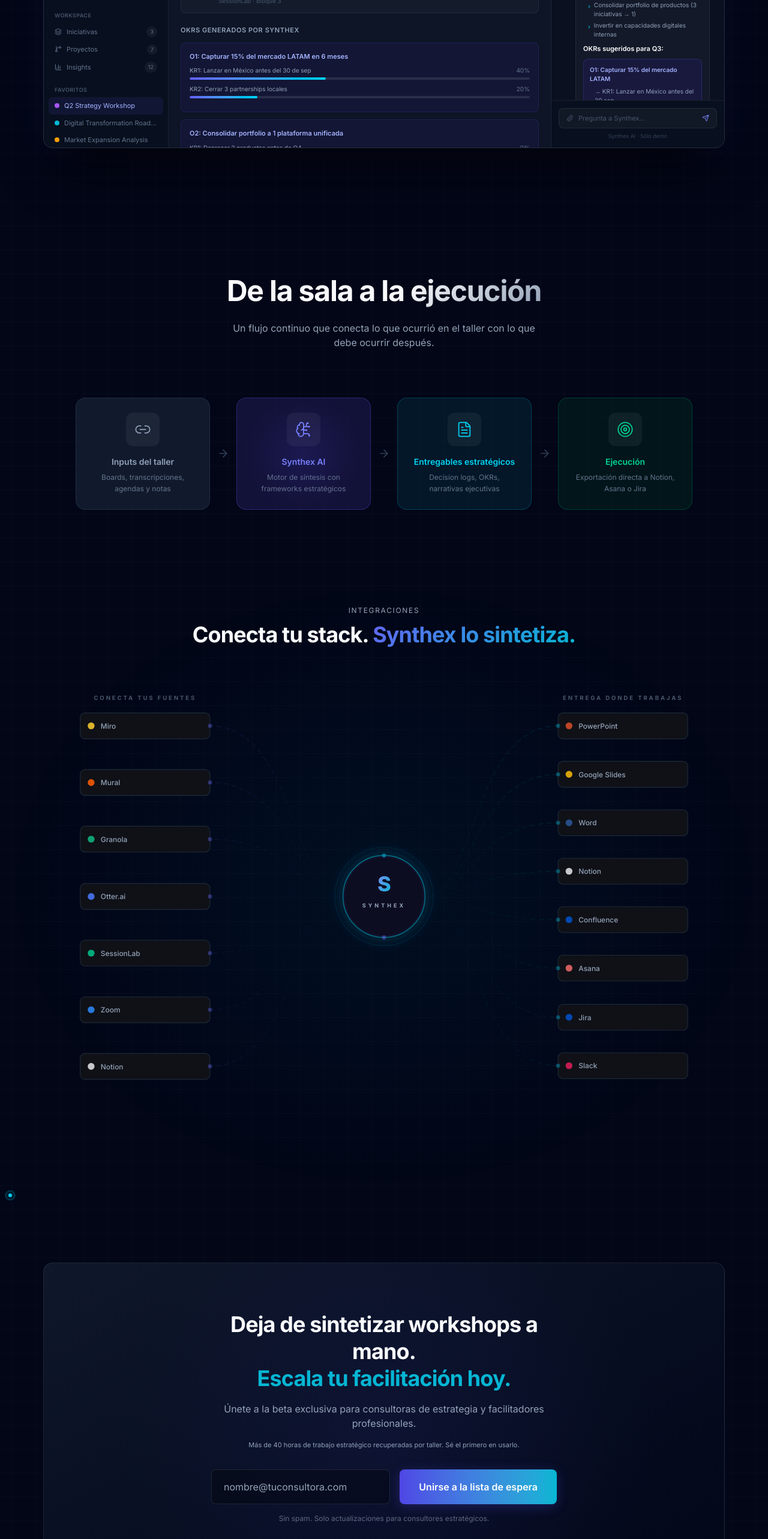
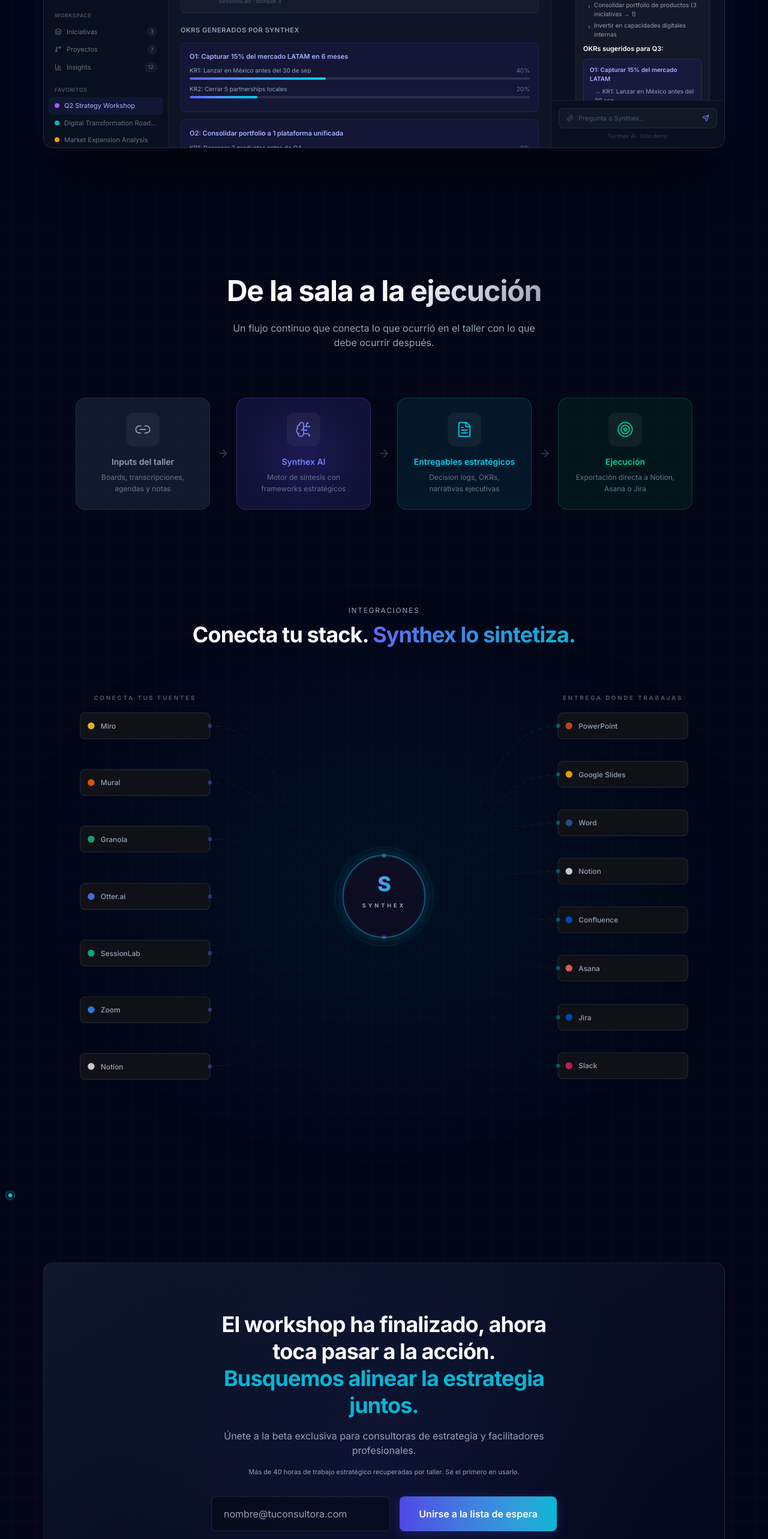
Before and after one commit to javiersanmi55/TheCUBE-Venture-Concept-Javier, a React (Vite) app: page / in a window 1280 px wide. Shown: the part 3144-5710 px from the top of the page at 60% size. Built offline with nearby package versions, Linux system fonts and the light colour scheme.

Commit message:
Small changes

```diff
--- a/src/components/sections/CTA.jsx
+++ b/src/components/sections/CTA.jsx
@@ -19,9 +19,9 @@
 
           <div className="relative z-10 max-w-xl mx-auto">
             <h2 className="text-3xl md:text-4xl font-bold leading-tight tracking-tight mb-4">
-              Deja de sintetizar workshops a mano.
+              El workshop ha finalizado, ahora toca pasar a la acción.
               <br />
-              <span className="text-[var(--color-accent-cyan)]">Escala tu facilitación hoy.</span>
+              <span className="text-[var(--color-accent-cyan)]">Busquemos alinear la estrategia juntos.</span>
             </h2>
             <p className="text-[var(--color-text-secondary)] mb-4">
               Únete a la beta exclusiva para consultoras de estrategia y facilitadores profesionales.
--- a/src/components/sections/ProductDemo.jsx
+++ b/src/components/sections/ProductDemo.jsx
@@ -57,7 +57,7 @@
     objective: 'O1: Capturar 15% del mercado LATAM en 6 meses',
     krs: [
       { text: 'KR1: Lanzar en México antes del 30 de sep', progress: 40 },
-      { text: 'KR2: Cerrar 3 partnerships locales', progress: 20 },
+      { text: 'KR2: Cerrar 5 partnerships locales', progress: 20 },
     ],
   },
   {
@@ -362,8 +362,8 @@
                       </div>
                     )}
                     <div className={`max-w-[85%] rounded-xl px-3 py-2.5 ${msg.role === 'user'
-                        ? 'bg-indigo-600/70 border border-indigo-500/30 text-right'
-                        : 'bg-white/[0.04] border border-white/[0.07]'
+                      ? 'bg-indigo-600/70 border border-indigo-500/30 text-right'
+                      : 'bg-white/[0.04] border border-white/[0.07]'
                       }`}>
                       {msg.role === 'user'
                         ? <p className="text-[11px] text-slate-200 leading-relaxed">{msg.text}</p>
```
